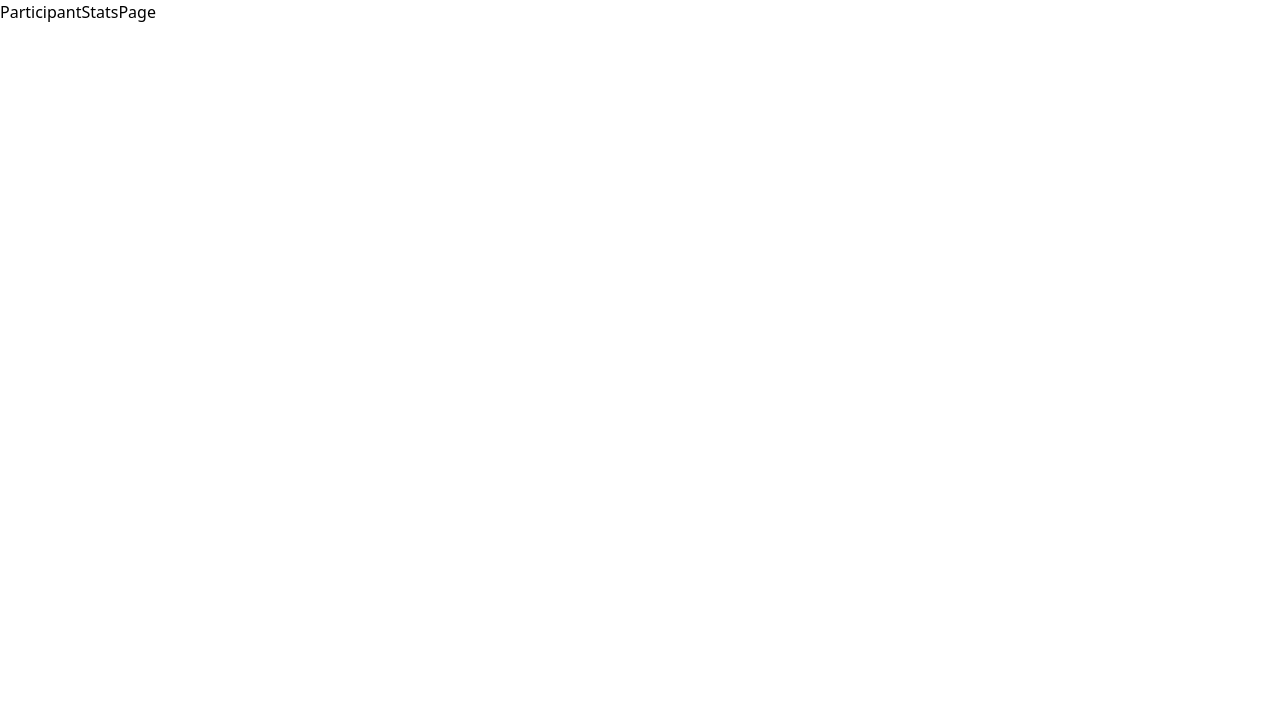
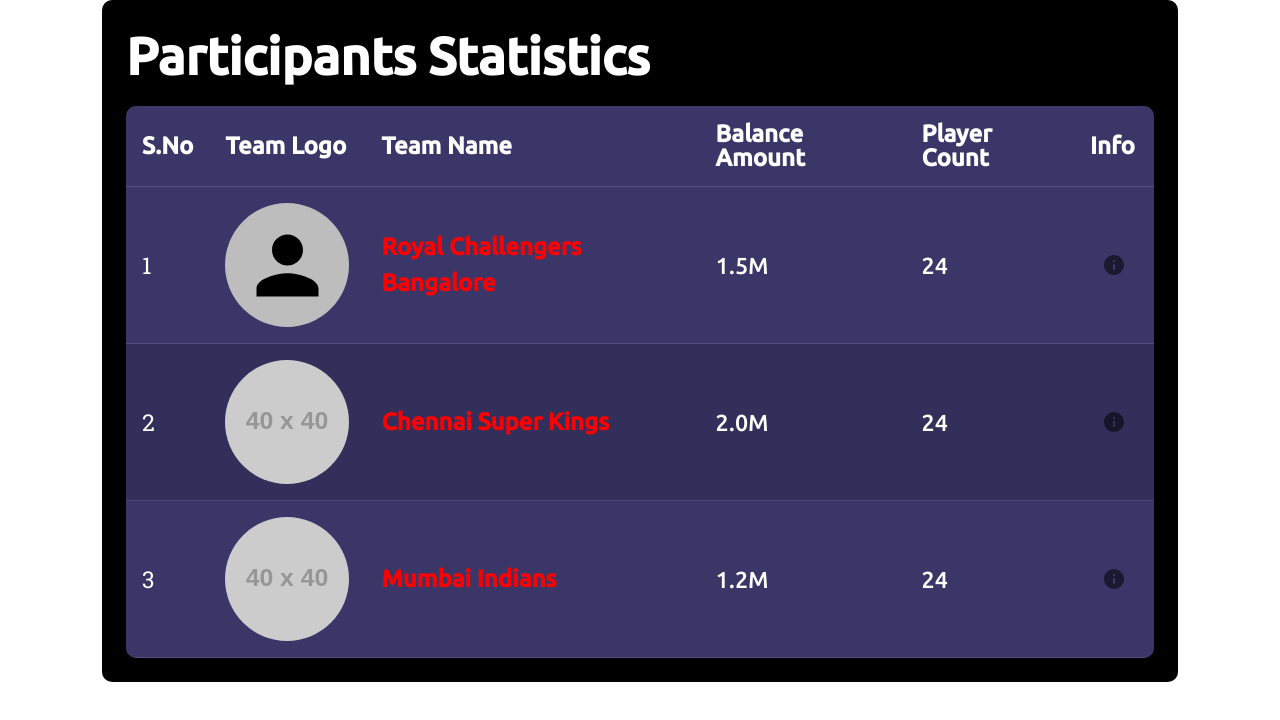
Before and after one commit to ankush-anonymous/ecell-ipl-battle-frontend, a React (Create React App) app: page /Participant/Stats in a window 1280 px wide. Shown: the top 720 px of the page. Built offline with nearby package versions, Linux system fonts and the light colour scheme.

Commit message:
ParticipantStatsPage

```diff
--- a/public/index.html
+++ b/public/index.html
@@ -25,6 +25,11 @@
       Learn how to configure a non-root public URL by running `npm run build`.
     -->
     <title>React App</title>
+    <link href="https://fonts.googleapis.com/css2?family=Ubuntu:wght@500&display=swap" rel="stylesheet">
+    <link href="https://fonts.googleapis.com/css2?family=Roboto+Slab:wght@400;700&display=swap" rel="stylesheet">
+
+
+
   </head>
   <body>
     <noscript>You need to enable JavaScript to run this app.</noscript>
--- a/src/Pages/ParticipantStatsPage.js
+++ b/src/Pages/ParticipantStatsPage.js
@@ -1,11 +1,176 @@
-import React from 'react'
+import React from 'react';
+import {
+  Box,
+  Table,
+  TableBody,
+  TableCell,
+  TableContainer,
+  TableHead,
+  TableRow,
+  Typography,
+  Avatar,
+  IconButton,
+  Paper,
+} from '@mui/material';
+import InfoIcon from '@mui/icons-material/Info';
+import { createTheme, ThemeProvider } from '@mui/material/styles';
+
+const theme = createTheme({
+  palette: {
+    primary: {
+      main: '#3A3768',
+    },
+    secondary: {
+      main: '#A9A6FF',
+    },
+    background: {
+      default: '#000000', // Background color set to black
+      paper: '#18181B',
+    },
+    text: {
+      primary: '#FFFFFF',
+      secondary: '#FFFFFF',
+    },
+
+  },
+  typography: {
+    fontFamily: '"Ubuntu", sans-serif',
+    h4: {
+      fontSize: '3.25rem',
+      fontWeight: 'bold',
+      color: 'text.primary',
+    },
+    body1: {
+      color: 'text.secondary',
+      fontSize: '1.25rem',
+    },
+  },
+  components: {
+    MuiTableCell: {
+      styleOverrides: {
+        root: {
+          borderBottom: '1px solid rgba(255, 255, 255, 0.12)',
+          padding: '16px',
+          fontSize: '1.45rem',
+          color: '#FFFFFF',
+        },
+        head: {
+          fontSize: '1.5rem',
+          fontWeight: 'bold',
+          color: '#FFFFFF',
+        },
+      },
+    },
+    MuiTableRow: {
+      styleOverrides: {
+        root: {
+          '&:nth-of-type(odd)': {
+            backgroundColor: '#3A3768',
+          },
+          '&:nth-of-type(even)': {
+            backgroundColor: '#322f5a',
+          },
+        },
+      },
+    },
+    MuiAvatar: {
+      styleOverrides: {
+        root: {
+          width: 124,
+          height: 124,
+        },
+      },
+    },
+    MuiTypography: {
+      styleOverrides: {
+        root: {
+          '&.team-name': {
+            fontSize: '1.5rem',
+            fontWeight: 'bold',
+            color: '#FF0000',
+          },
+        },
+      },
+    },
+  },
+});
+
+const iplData = [
+  {
+    auctionerId: 1,
+    teamLogo: '',
+    teamName: 'Royal Challengers Bangalore',
+    balanceAmount: '1.5M',
+    playerCount: 24,
+  },
+  {
+    auctionerId: 2,
+    teamLogo: 'https://via.placeholder.com/40',
+    teamName: 'Chennai Super Kings',
+    balanceAmount: '2.0M',
+    playerCount: 24,
+  },
+  {
+    auctionerId: 3,
+    teamLogo: 'https://via.placeholder.com/40',
+    teamName: 'Mumbai Indians',
+    balanceAmount: '1.2M',
+    playerCount: 24,
+  },
+];
+
 
 const ParticipantStatsPage = () => {
-  return (
-    <div>
-          ParticipantStatsPage
-    </div>
-  )
-}
+    return (
+      <ThemeProvider theme={theme}>
+        <Box sx={{
+          p: 3,
+          maxWidth: 'calc(100% - 204px)',
+          margin: 'auto',
+          bgcolor: 'background.default',
+          color: 'text.primary',
+          borderRadius: '10px',
+        }}>
+          <Typography variant="h4" gutterBottom component="div">
+            Participants Statistics
+          </Typography>
+          <TableContainer component={Paper} sx={{ bgcolor: 'background.paper', borderRadius: '10px', boxShadow: 'none', overflow: 'hidden' }}>
+            <Table aria-label="participants statistics">
+              <TableHead>
+                <TableRow>
+                  <TableCell>S.No</TableCell>
+                  <TableCell>Team Logo</TableCell>
+                  <TableCell>Team Name</TableCell>
+                  <TableCell>Balance Amount</TableCell>
+                  <TableCell>Player Count</TableCell>
+                  <TableCell>Info</TableCell>
+                </TableRow>
+              </TableHead>
+              <TableBody>
+                {iplData.map((team, index) => (
+                  <TableRow key={team.auctionerId}>
+                    <TableCell style={{ fontFamily: 'Roboto Slab' }}>{index + 1}</TableCell>
+                    <TableCell>
+                      <Avatar src={team.teamLogo} alt={team.teamName} />
+                    </TableCell>
+                    <TableCell>
+                      <Typography className="team-name">{team.teamName}</Typography>
+                    </TableCell>
+                    <TableCell>{team.balanceAmount}</TableCell>
+                    <TableCell>{team.playerCount}</TableCell>
+                    <TableCell>
+                      <IconButton aria-label="info" size="large">
+                        <InfoIcon />
+                      </IconButton>
+                    </TableCell>
+                  </TableRow>
+                ))}
+              </TableBody>
+            </Table>
+          </TableContainer>
+        </Box>
+      </ThemeProvider>
+    );
+  };
 
-export default ParticipantStatsPage
+  export default ParticipantStatsPage;
```
